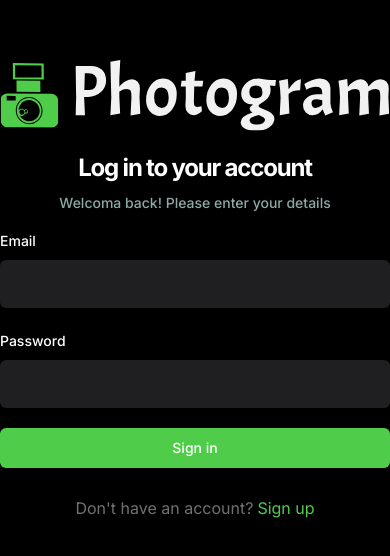
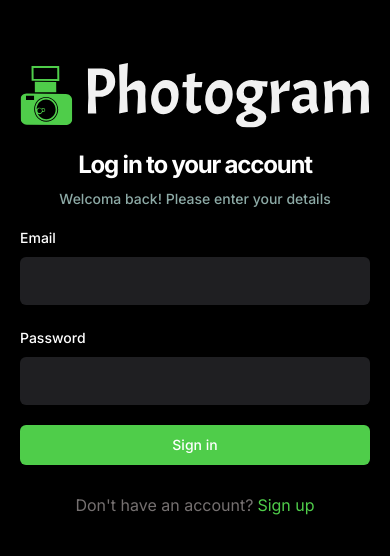
Before and after one commit to KamronAkhmedov/Photogran_, a React (Vite) app: page /sign-in in a window 390 px wide. Shown: the part 132-688 px from the top of the page. Built offline with nearby package versions, Linux system fonts and the light colour scheme; no server answers.

Commit message:
sign up form updated

```diff
--- a/src/_auth/AuthLayout.tsx
+++ b/src/_auth/AuthLayout.tsx
@@ -10,7 +10,7 @@ const AuthLayout = () => {
         <Navigate to='/' />
       ) : (
         <>
-          <section className='flex flex-1 justify-center items-center felx-col py-10'>
+          <section className='flex flex-1 justify-center items-center felx-col py-10 px-5 lg:px-0'>
             <Outlet />
           </section>
 
```
